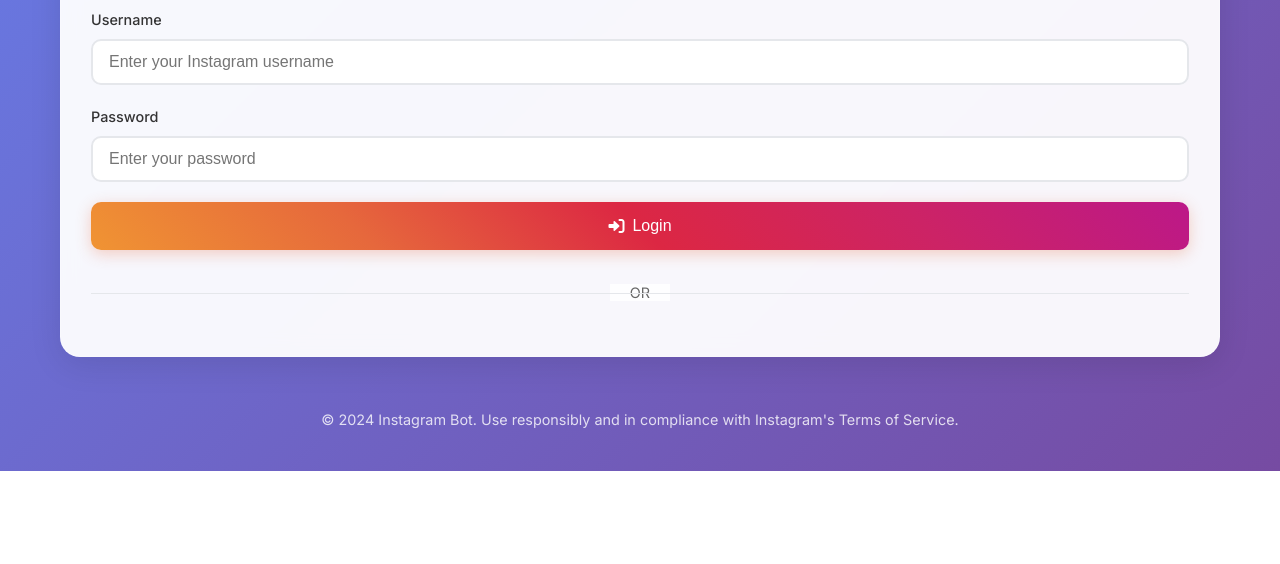
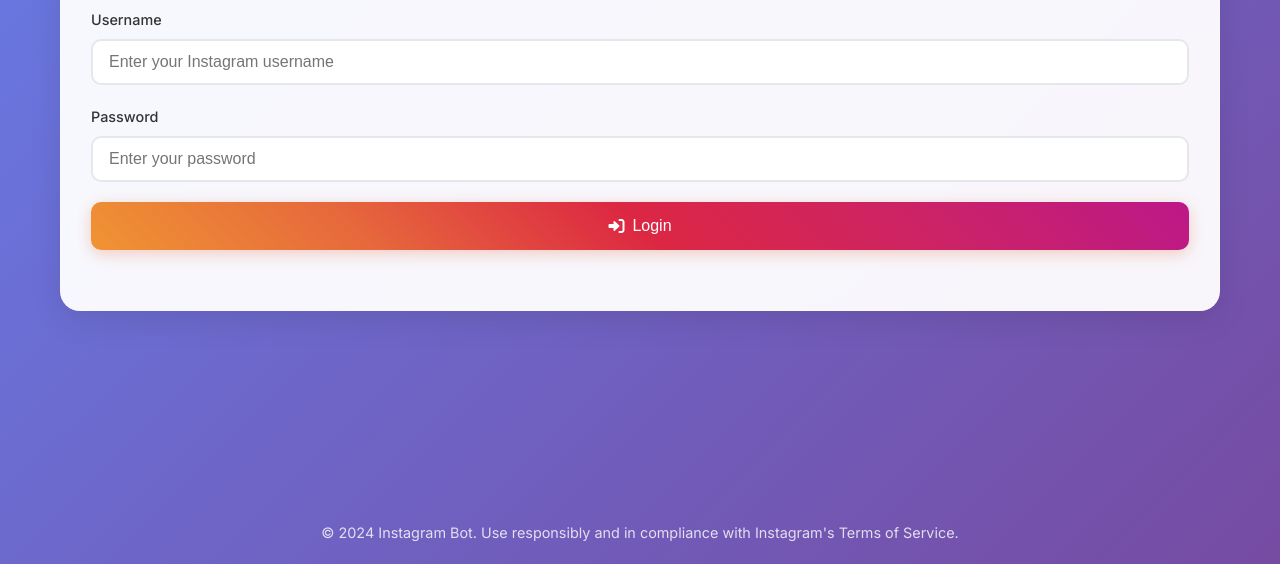
Before and after one commit to FoxAhmad/insta-bot-fe, a website: page index.html in a window 1280 px wide. Shown: the part 329-893 px from the top of the page. Before the commit the page ends 800 px from the top, so only its background shows below. Drawn offline with Linux system fonts and the light colour scheme.

Commit message:
for frontend

```diff
--- a/index.html
+++ b/index.html
@@ -53,10 +53,10 @@
                     </div>
 
                     <!-- Alternative Login Methods -->
-                    <div class="alternative-login">
+                    <!-- <div class="alternative-login">
                         <div class="divider">
                             <span>OR</span>
-                        </div>
+                        </div> -->
 
                         <!-- <div class="social-login">
                             <button class="btn btn-social facebook" id="facebookLogin" disabled>
```
